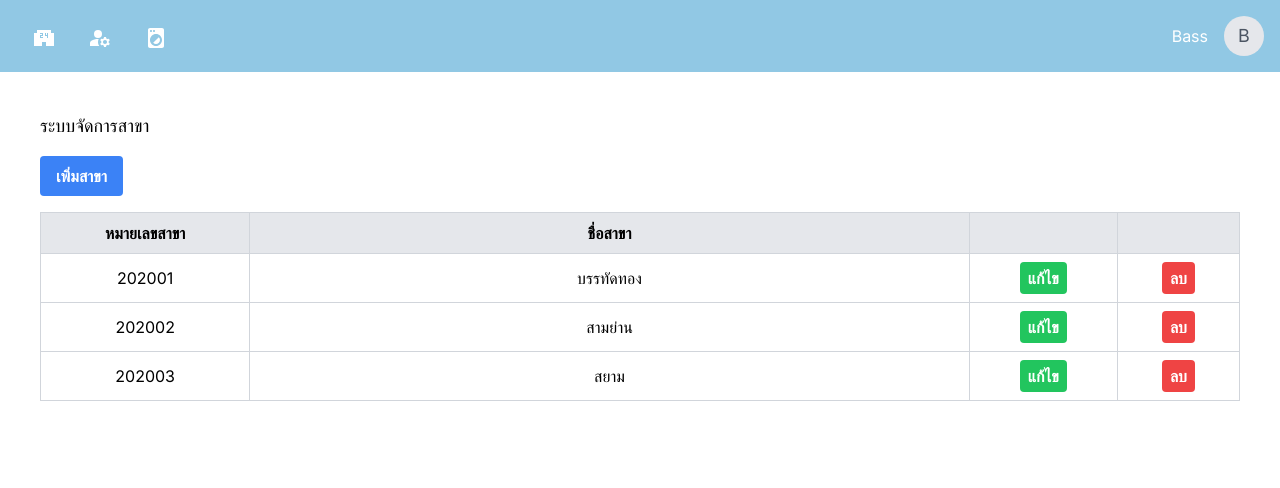
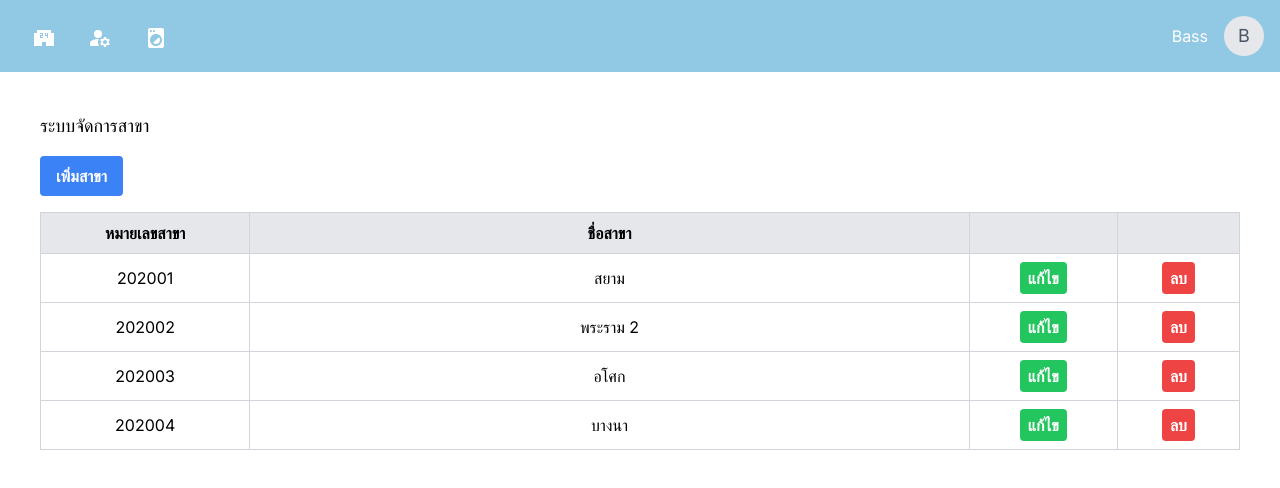
Before and after one commit to Ponrawoot/Washout-Web-UI, a Next.js app: page /branch in a window 1280 px wide. Shown: the top 488 px of the page. Built offline with nearby package versions, Linux system fonts and the light colour scheme.

Commit message:
created branch component with props

```diff
--- a/src/app/branch/page.tsx
+++ b/src/app/branch/page.tsx
@@ -1,4 +1,24 @@
 import Navbar from "../navbar";
+
+function Branch(props) {
+  const { branchId, branchName } = props;
+  return (
+    <tr className="border border-gray-300">
+      <td className="border border-gray-300 px-4 py-2 text-center">{branchId}</td>
+      <td className="border border-gray-300 px-4 py-2 text-center">{branchName}</td>
+      <td className="border border-gray-300 px-4 py-2 text-center">
+        <button className="bg-green-500 hover:bg-green-700 text-white font-bold py-1 px-2 rounded">
+          แก้ไข
+        </button>
+      </td>
+      <td className="border border-gray-300 px-4 py-2 text-center">
+        <button className="bg-red-500 hover:bg-red-700 text-white font-bold py-1 px-2 rounded">
+          ลบ
+        </button>
+      </td>
+    </tr>
+  );
+}
 
 export default function BranchManagement() {
   return (
@@ -19,48 +39,10 @@ export default function BranchManagement() {
             </tr>
           </thead>
           <tbody>
-            <tr className="border border-gray-300">
-              <td className="border border-gray-300 px-4 py-2 text-center">202001</td>
-              <td className="border border-gray-300 px-4 py-2 text-center">บรรทัดทอง</td>
-              <td className="border border-gray-300 px-4 py-2 text-center">
-                <button className="bg-green-500 hover:bg-green-700 text-white font-bold py-1 px-2 rounded">
-                  แก้ไข
-                </button>
-              </td>
-              <td className="border border-gray-300 px-4 py-2 text-center">
-                <button className="bg-red-500 hover:bg-red-700 text-white font-bold py-1 px-2 rounded">
-                  ลบ
-                </button>
-              </td>
-            </tr>
-            <tr className="border border-gray-300">
-              <td className="border border-gray-300 px-4 py-2 text-center">202002</td>
-              <td className="border border-gray-300 px-4 py-2 text-center">สามย่าน</td>
-              <td className="border border-gray-300 px-4 py-2 text-center">
-                <button className="bg-green-500 hover:bg-green-700 text-white font-bold py-1 px-2 rounded">
-                  แก้ไข
-                </button>
-              </td>
-              <td className="border border-gray-300 px-4 py-2 text-center">
-                <button className="bg-red-500 hover:bg-red-700 text-white font-bold py-1 px-2 rounded">
-                  ลบ
-                </button>
-              </td>
-            </tr>
-            <tr className="border border-gray-300">
-              <td className="border border-gray-300 px-4 py-2 text-center">202003</td>
-              <td className="border border-gray-300 px-4 py-2 text-center">สยาม</td>
-              <td className="border border-gray-300 px-4 py-2 text-center">
-                <button className="bg-green-500 hover:bg-green-700 text-white font-bold py-1 px-2 rounded">
-                  แก้ไข
-                </button>
-              </td>
-              <td className="border border-gray-300 px-4 py-2 text-center">
-                <button className="bg-red-500 hover:bg-red-700 text-white font-bold py-1 px-2 rounded">
-                  ลบ
-                </button>
-              </td>
-            </tr>
+            <Branch branchId="202001" branchName="สยาม" />
+            <Branch branchId="202002" branchName="พระราม 2" />
+            <Branch branchId="202003" branchName="อโศก" />
+            <Branch branchId="202004" branchName="บางนา" />
           </tbody>
         </table>
       </div>
```
